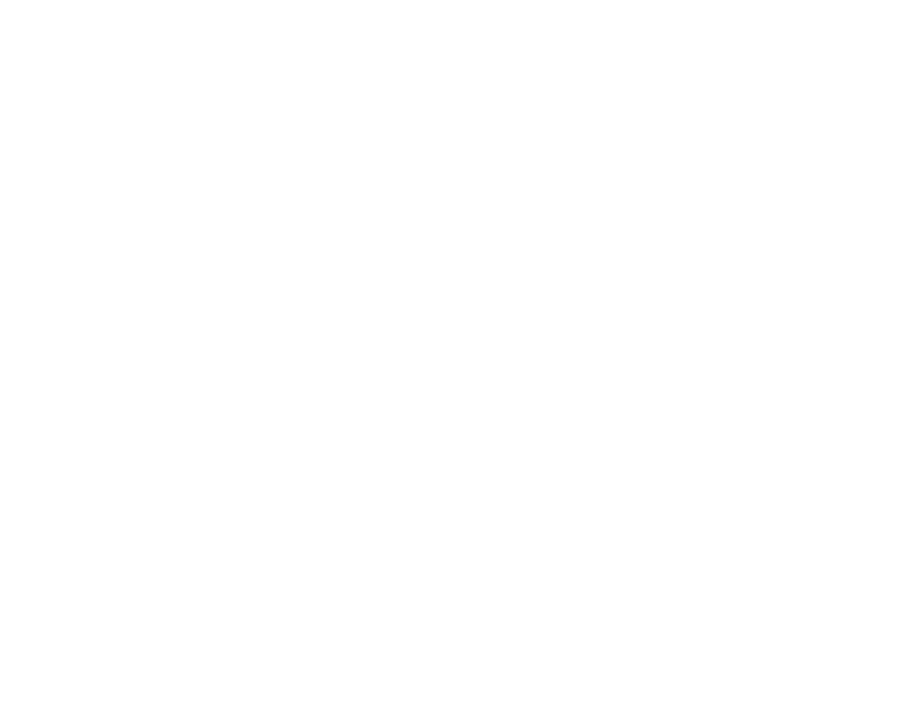
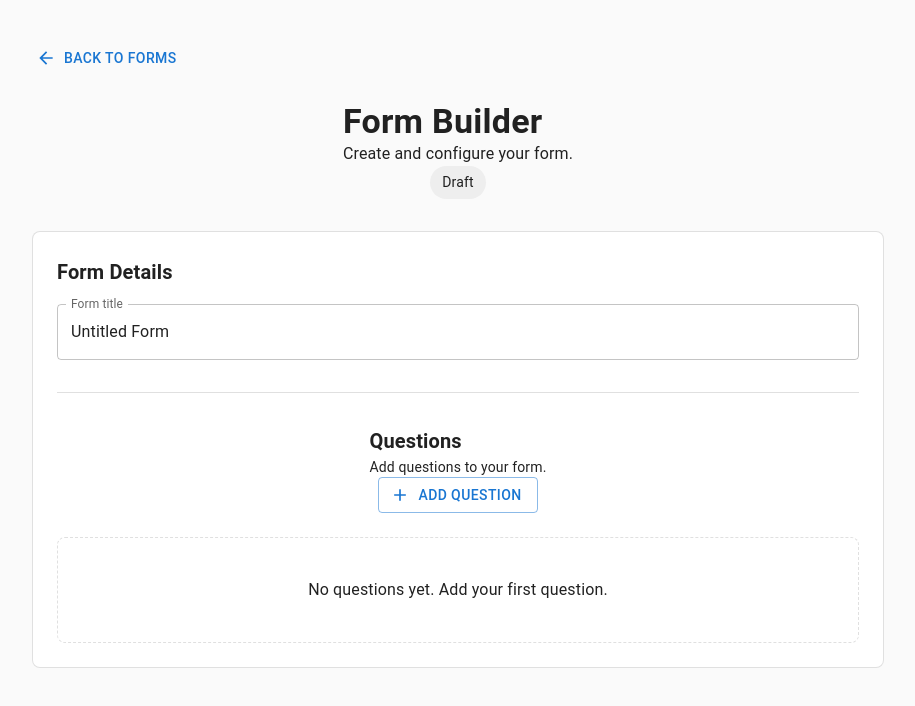
Before and after one commit to aHatem97/dynamic-form-builder, a React (Vite) app in the folder frontend/: page /forms/create in a window 1280 px wide. Before the commit this address had no page. Shown: the top 706 px of the page, without its empty margins (182-1097 px from the left). Built offline with nearby package versions, Linux system fonts and the light colour scheme.

Commit message:
feat: add new form builder page

```diff
--- a/frontend/src/App.tsx
+++ b/frontend/src/App.tsx
@@ -12,6 +12,8 @@
       <Route path="/" element={<Navigate to="/forms" replace />} />
 
       <Route path="/forms" element={<FormsPage />} />
+
+      <Route path="/forms/create" element={<FormBuilderPage />} />
 
       <Route path="/forms/:formId/edit" element={<FormBuilderPage />} />
 
--- a/frontend/src/pages/FormBuilderPage.tsx
+++ b/frontend/src/pages/FormBuilderPage.tsx
@@ -1,10 +1,137 @@
-import { Container, Typography } from "@mui/material";
+import { useState } from "react";
+import { useNavigate } from "react-router-dom";
+
+import {
+  Box,
+  Button,
+  Container,
+  Divider,
+  Paper,
+  Stack,
+  TextField,
+  Typography,
+} from "@mui/material";
+
+import ArrowBackIcon from "@mui/icons-material/ArrowBack";
+import AddIcon from "@mui/icons-material/Add";
 
 function FormBuilderPage() {
+  const navigate = useNavigate();
+
+  const [title, setTitle] = useState("Untitled Form");
+
   return (
-    <Container sx={{ py: 4 }}>
-      <Typography variant="h4">Form Builder</Typography>
-    </Container>
+    <Box
+      sx={{
+        minHeight: "100vh",
+        bgcolor: "grey.50",
+      }}
+    >
+      <Container maxWidth="md" sx={{ py: 5 }}>
+        <Button
+          startIcon={<ArrowBackIcon />}
+          onClick={() => navigate("/forms")}
+          sx={{ mb: 3 }}
+        >
+          Back to Forms
+        </Button>
+
+        <Stack
+          sx={{
+            mb: 4,
+            direction: "row",
+            justifyContent: "space-between",
+            alignItems: "center",
+          }}
+        >
+          <Box>
+            <Typography variant="h4" component="h1" sx={{ fontWeight: 700 }}>
+              Form Builder
+            </Typography>
+
+            <Typography color="text.secondary">
+              Create and configure your form.
+            </Typography>
+          </Box>
+
+          <Typography
+            variant="body2"
+            sx={{
+              px: 1.5,
+              py: 0.75,
+              bgcolor: "grey.200",
+              borderRadius: 10,
+            }}
+          >
+            Draft
+          </Typography>
+        </Stack>
+
+        <Paper
+          variant="outlined"
+          sx={{
+            p: 3,
+            borderRadius: 2,
+          }}
+        >
+          <Typography
+            variant="h6"
+            sx={{
+              fontWeight: 600,
+              mb: 2,
+            }}
+          >
+            Form Details
+          </Typography>
+
+          <TextField
+            fullWidth
+            label="Form title"
+            value={title}
+            onChange={(event) => setTitle(event.target.value)}
+          />
+
+          <Divider sx={{ my: 4 }} />
+
+          <Stack
+            sx={{
+              direction: "row",
+              justifyContent: "space-between",
+              alignItems: "center",
+            }}
+          >
+            <Box>
+              <Typography variant="h6" sx={{ fontWeight: 600 }}>
+                Questions
+              </Typography>
+
+              <Typography variant="body2" color="text.secondary">
+                Add questions to your form.
+              </Typography>
+            </Box>
+
+            <Button variant="outlined" startIcon={<AddIcon />}>
+              Add Question
+            </Button>
+          </Stack>
+
+          <Box
+            sx={{
+              mt: 3,
+              p: 5,
+              textAlign: "center",
+              border: "1px dashed",
+              borderColor: "grey.300",
+              borderRadius: 2,
+            }}
+          >
+            <Typography color="text.secondary">
+              No questions yet. Add your first question.
+            </Typography>
+          </Box>
+        </Paper>
+      </Container>
+    </Box>
   );
 }
 
--- a/frontend/src/pages/FormsPage.tsx
+++ b/frontend/src/pages/FormsPage.tsx
@@ -22,18 +22,6 @@
   const navigate = useNavigate();
 
   const [forms, setForms] = useState<Form[]>(mockForms);
-
-  const handleCreateForm = () => {
-    const newForm: Form = {
-      id: crypto.randomUUID(),
-      title: "Untitled Form",
-      status: "draft",
-      questionCount: 0,
-      submissionCount: 0,
-    };
-
-    setForms((currentForms) => [...currentForms, newForm]);
-  };
 
   return (
     <Box
@@ -64,7 +52,7 @@
           <Button
             variant="contained"
             startIcon={<AddIcon />}
-            onClick={handleCreateForm}
+            onClick={() => navigate("/forms/create")}
           >
             New Form
           </Button>
```
